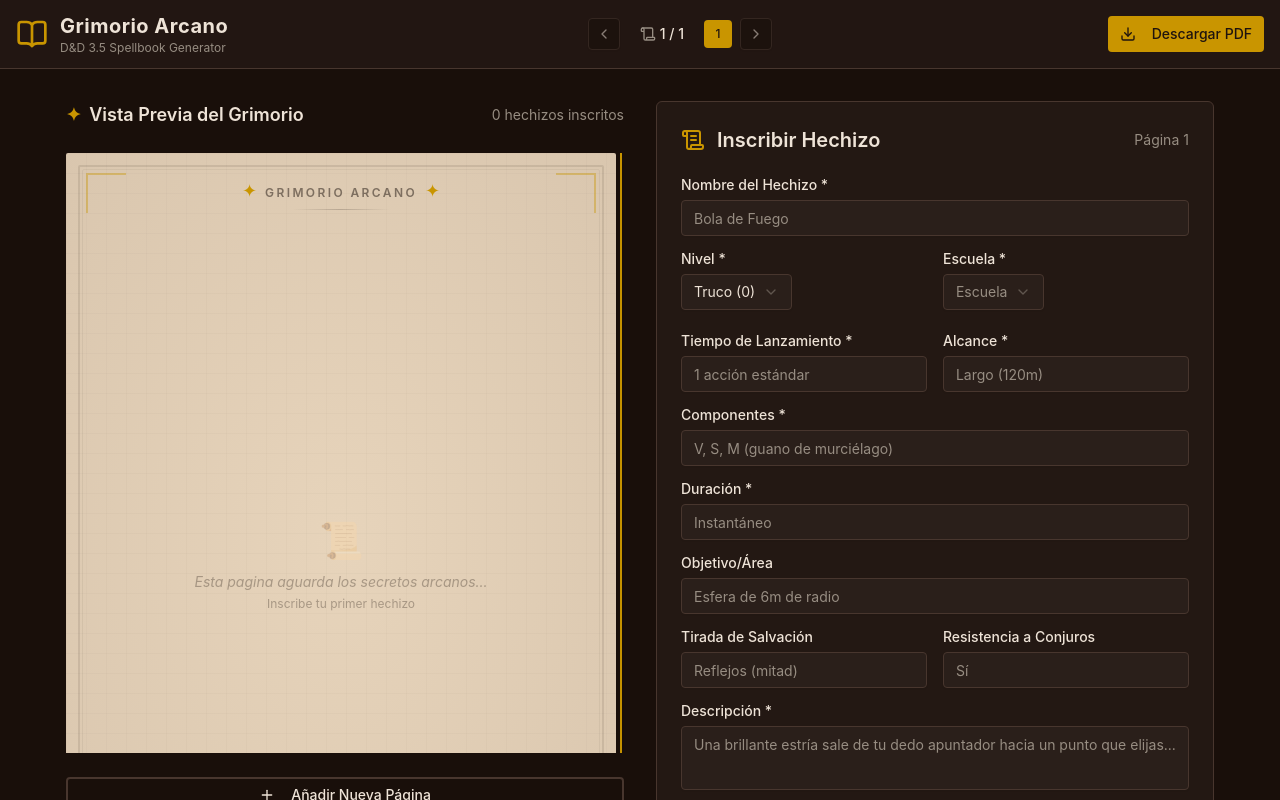
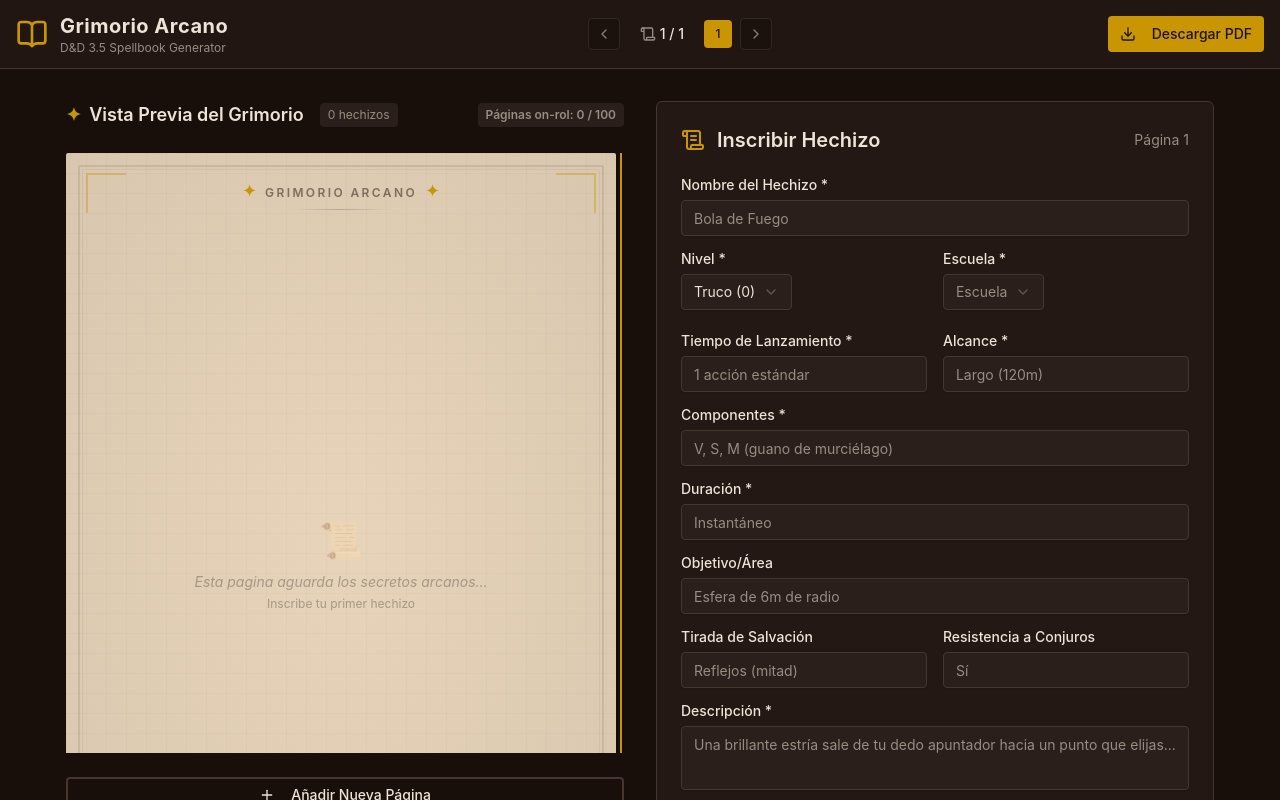
Before and after one commit to Algol95/ScrollSpell-DnD3.5, a React (Vite) app: page / in a window 1280 px wide. Shown: the top 800 px of the page. Built offline with nearby package versions, Linux system fonts and the light colour scheme.

Commit message:
feat: agregar cálculo y visualización de páginas teóricas en el Grimorio

```diff
--- a/src/App.tsx
+++ b/src/App.tsx
@@ -1,3 +1,4 @@
+
 import { useState, useRef, useCallback, useEffect } from "react";
 import { Header } from "./components/Header";
 import { Page } from "./components/Page";
@@ -47,6 +48,15 @@ const saveToStorage = (data: SpellbookData) => {
 export function App() {
   const [pages, setPages] = useState<PageType[]>([createEmptyPage(1)]);
   const [title, setTitle] = useState("Grimorio Arcano");
+
+  // Calcula el total de páginas teóricas según el nivel de los hechizos
+  const theoreticalPages = pages.reduce(
+    (acc, page) =>
+      acc + page.spells.reduce((sum, spell) => sum + Math.max(1, spell.level), 0),
+    0
+  );
+  const maxTheoreticalPages = 100;
+  const isOverTheoreticalLimit = theoreticalPages > maxTheoreticalPages;
 
   const [currentPageIndex, setCurrentPageIndex] = useState(0);
   const [isGeneratingPDF, setIsGeneratingPDF] = useState(false);
@@ -228,15 +238,28 @@ export function App() {
       <main className="max-w-7xl mx-auto px-3 sm:px-4 py-4 sm:py-8">
         <div className="grid grid-cols-1 lg:grid-cols-2 gap-8">
           <div className="space-y-6">
-            <div className="flex items-center justify-between">
+
+            <div className="flex flex-col sm:flex-row sm:items-center sm:justify-between gap-2">
+              <div className="flex items-center gap-2">
                 <h2 className="text-lg font-semibold text-foreground flex items-center gap-2">
                   <span className="text-gold">&#x2726;</span>
                   Vista Previa del Grimorio
                 </h2>
-              <span className="text-sm text-muted-foreground">
+                <span className="text-xs px-2 py-1 rounded bg-muted text-muted-foreground ml-2">
                   {pages.reduce((acc, p) => acc + p.spells.length, 0)} hechizos
-                inscritos
                 </span>
+              </div>
+              <div className="flex items-center gap-2">
+                <span className={`text-xs font-semibold px-2 py-1 rounded ${isOverTheoreticalLimit ? 'bg-destructive/10 text-destructive border border-destructive' : 'bg-muted text-muted-foreground'}`}
+                  title="Páginas teóricas según reglas oficiales de D&D 3.5">
+                  Páginas on-rol: {theoreticalPages} / {maxTheoreticalPages}
+                </span>
+                {isOverTheoreticalLimit && (
+                  <span className="text-xs text-destructive font-semibold ml-1">
+                    ¡Has excedido el límite oficial de páginas!
+                  </span>
+                )}
+              </div>
             </div>
 
             <div className="space-y-8 max-h-[calc(100vh-200px)] overflow-y-auto pr-2 pb-4">
```
Lines whose indentation alone changed are shown as unchanged.
